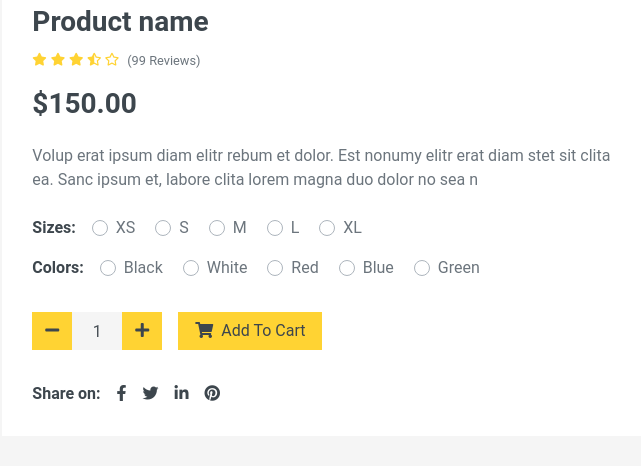
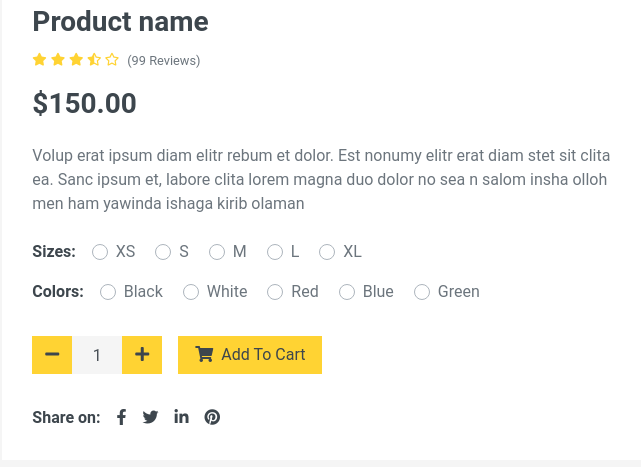
Before and after one commit to Muhammadpy/Hamroxshopping, a Django app: template templates/detail.html in a window 1280 px wide. Shown: the part 239-706 px from the top of the page, without its empty margins (554-1195 px from the left). Run offline with Django 3.2, Linux system fonts and the light colour scheme; the template is opened without the code that fills it, so the values that code supplies are empty; data comes from the database, SQL or seed files in the repository; parts of the project's set-up code (start-up, migrations or seed data) failed here and were passed over; some libraries are stand-ins or nearby versions.

Commit message:
qoshish htmlhga

```diff
--- a/templates/detail.html
+++ b/templates/detail.html
@@ -41,7 +41,7 @@
                     <h3 class="font-weight-semi-bold mb-4">$150.00</h3>
                     <p class="mb-4">Volup erat ipsum diam elitr rebum et dolor. Est nonumy elitr erat diam stet sit
                         clita ea. Sanc ipsum et, labore clita lorem magna duo dolor no sea
-                        n</p>
+                        n salom insha olloh men ham yawinda ishaga kirib olaman </p>
                     <div class="d-flex mb-3">
                         <strong class="text-dark mr-3">Sizes:</strong>
                         <form>
```
